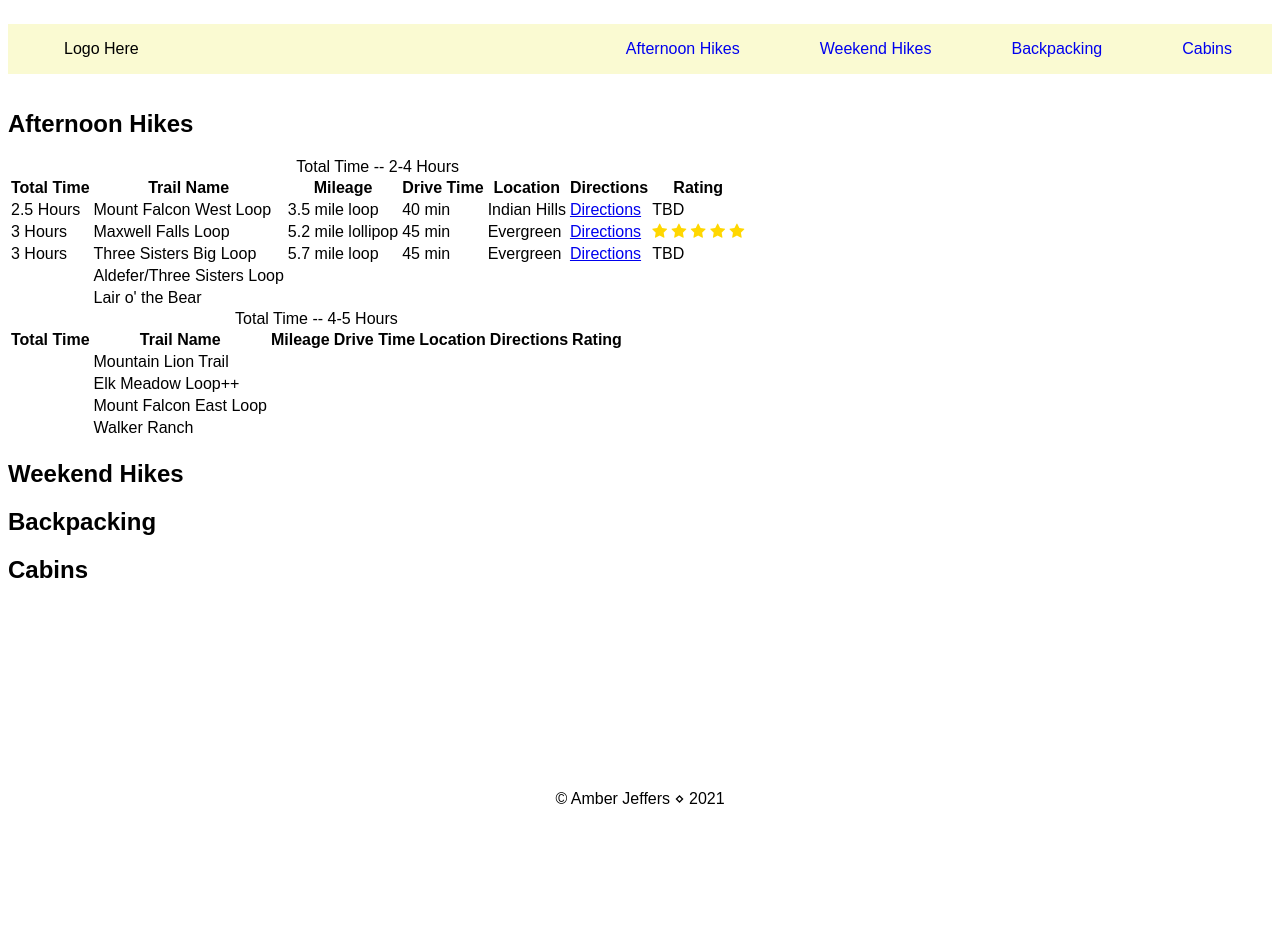
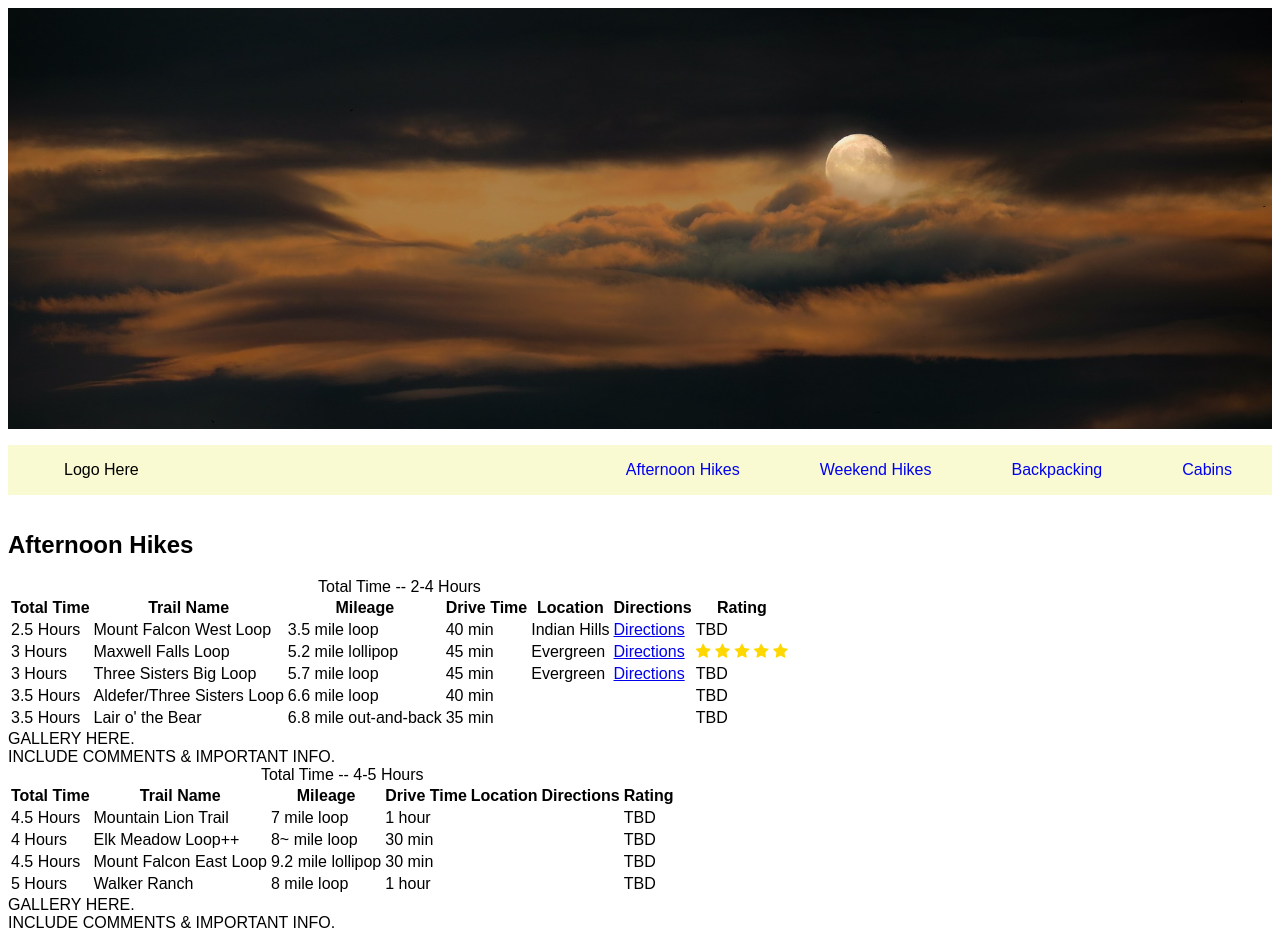
Before and after one commit to xoMishka/Hiking, a plain HTML site: page index.html in a window 1280 px wide. Shown: the top 949 px of the page. Before the commit the page ends 816 px from the top, so only its background shows below. Drawn offline with Linux system fonts and the light colour scheme; a web font is replaced by a local one.

Commit message:
Added banner and color theme, finished tables

```diff
--- a/index.html
+++ b/index.html
@@ -16,6 +16,7 @@
 <body>
     <div class="wrapper">
         <header>
+            <img src="images/cloudy.jpg" alt="cloudy" class="banner">
             <nav>
                 <ul class="nav-bar">
                     <li>Logo Here</li>
@@ -77,24 +78,29 @@
                         <td>TBD</td>
                     </tr>
                     <tr>
-                        <td></td>
+                        <td>3.5 Hours</td>
                         <td>Aldefer/Three Sisters Loop</td>
+                        <td>6.6 mile loop</td>
+                        <td>40 min</td>
                         <td></td>
                         <td></td>
+                        <td>TBD</td>
+                    </tr>
+                    <tr>
+                        <td>3.5 Hours</td>
+                        <td>Lair o' the Bear</td>
+                        <td>6.8 mile out-and-back</td>
+                        <td>35 min</td>
                         <td></td>
                         <td></td>
-                        <td></td>
-                    </tr>
-                    <tr>
-                        <td></td>
-                        <td>Lair o' the Bear</td>
-                        <td></td>
-                        <td></td>
-                        <td></td>
-                        <td></td>
-                        <td></td>
+                        <td>TBD</td>
                     </tr>
                 </table>
+
+                <div id="more-info-1">
+                    GALLERY HERE.<br>
+                    INCLUDE COMMENTS & IMPORTANT INFO.
+                </div>
 
                 <table>
                     <caption>Total Time -- 4-5 Hours</caption>
@@ -108,42 +114,47 @@
                         <th>Rating</th>
                     </tr>
                     <tr>
-                        <td></td>
+                        <td>4.5 Hours</td>
                         <td>Mountain Lion Trail</td>
+                        <td>7 mile loop</td>
+                        <td>1 hour</td>
                         <td></td>
                         <td></td>
+                        <td>TBD</td>
+                    </tr>
+                    <tr>
+                        <td>4 Hours</td>
+                        <td>Elk Meadow Loop++</td>
+                        <td>8~ mile loop</td>
+                        <td>30 min</td>
                         <td></td>
                         <td></td>
-                        <td></td>
+                        <td>TBD</td>
                     </tr>
                     <tr>
-                        <td></td>
-                        <td>Elk Meadow Loop++</td>
+                        <td>4.5 Hours</td>
+                        <td>Mount Falcon East Loop</td>
+                        <td>9.2 mile lollipop</td>
+                        <td>30 min</td>
                         <td></td>
                         <td></td>
+                        <td>TBD</td>
+                    </tr>
+                    <tr>
+                        <td>5 Hours</td>
+                        <td>Walker Ranch</td>
+                        <td>8 mile loop</td>
+                        <td>1 hour</td>
                         <td></td>
                         <td></td>
-                        <td></td>
-                    </tr>
-                    <tr>
-                        <td></td>
-                        <td>Mount Falcon East Loop</td>
-                        <td></td>
-                        <td></td>
-                        <td></td>
-                        <td></td>
-                        <td></td>
-                    </tr>
-                    <tr>
-                        <td></td>
-                        <td>Walker Ranch</td>
-                        <td></td>
-                        <td></td>
-                        <td></td>
-                        <td></td>
-                        <td></td>
+                        <td>TBD</td>
                     </tr>
                 </table>
+
+                <div id="more-info-2">
+                    GALLERY HERE.<br>
+                    INCLUDE COMMENTS & IMPORTANT INFO.
+                </div>
             </section>
 
             <section id="weekend">
--- a/styles/styles.css
+++ b/styles/styles.css
@@ -3,6 +3,14 @@
     font-family: 'Zen';
     src: url(/fonts/ZenAntique-Regular.ttf);
 }
+
+/* Colors
+Black: #0B0C0D
+Light Tan: #D9B282
+Burnt Orange: #A66F3F
+Brown: #734226
+Dark Brown: #402A22
+*/
 
 /***** Global *****/
 :root { box-sizing: border-box; }
@@ -26,6 +34,12 @@ footer { grid-area: footer; }
 }
 
 /***** Header *****/
+/* Banner */
+.banner {
+    display: block;
+    width: 100%;
+}
+
 /* Navigation */
 .nav-bar {
     display: flex;
@@ -47,10 +61,6 @@ footer { grid-area: footer; }
 }
 
 /***** Main *****/
-main {
-    overflow: auto;
-}
-
 /* Tables */
 
 /* Rating */
```
Also changed, not shown: images/cloudy.jpg (added), images/flowers.jpg (added).
